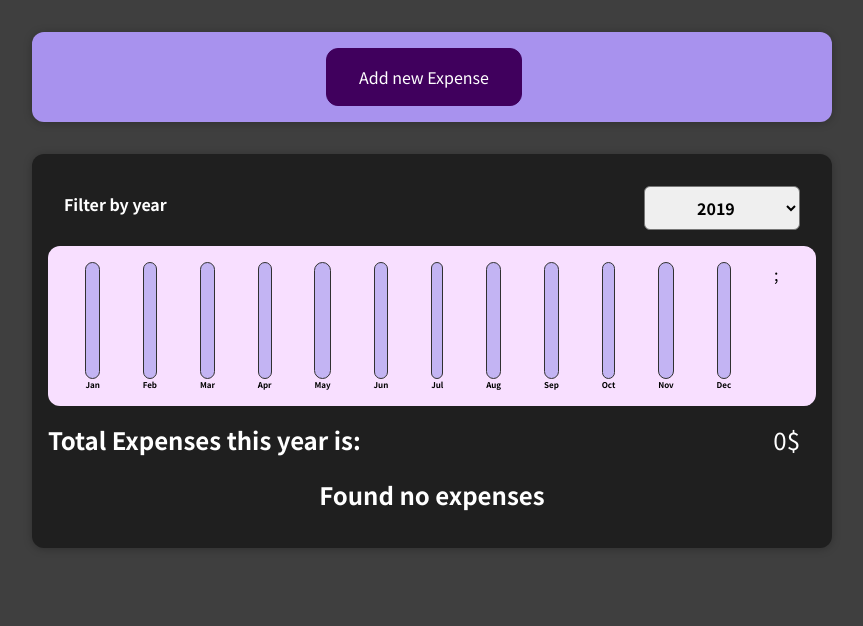
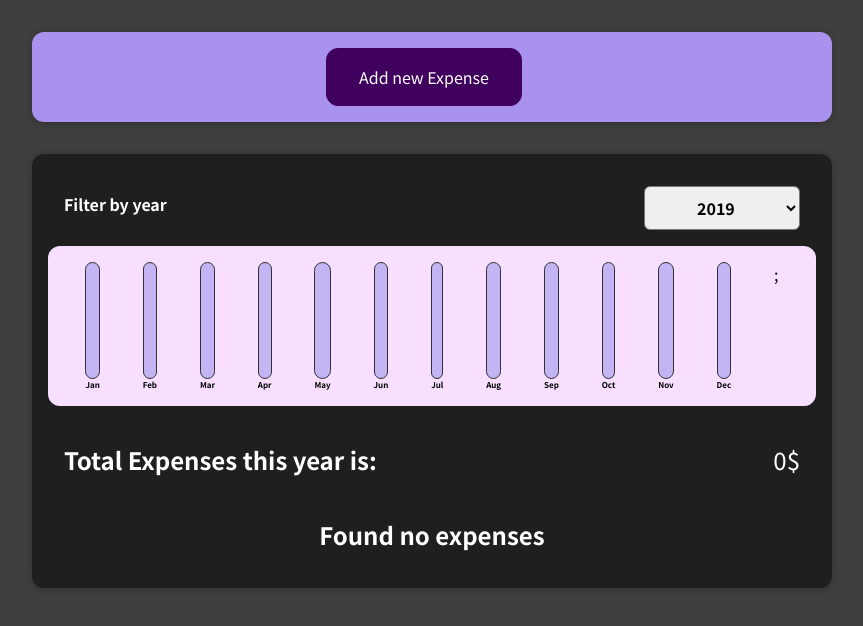
Before and after one commit to RobyDoby/React-Expenses-tracker, a React (Create React App) app: page / in a window 1280 px wide. Shown: the top 626 px of the page, without its empty margins (208-1071 px from the left). Built offline with nearby package versions, Linux system fonts and the light colour scheme.

Commit message:
small styles fixes

```diff
--- a/src/components/Expenses/ExpensesTotal.css
+++ b/src/components/Expenses/ExpensesTotal.css
@@ -7,7 +7,7 @@
    color: #fff;
 }
 .total-expenses__title {
-   margin: 0;
+   margin-left: 1rem;
    padding: 0;
 }
 .total-expenses__value {
```
